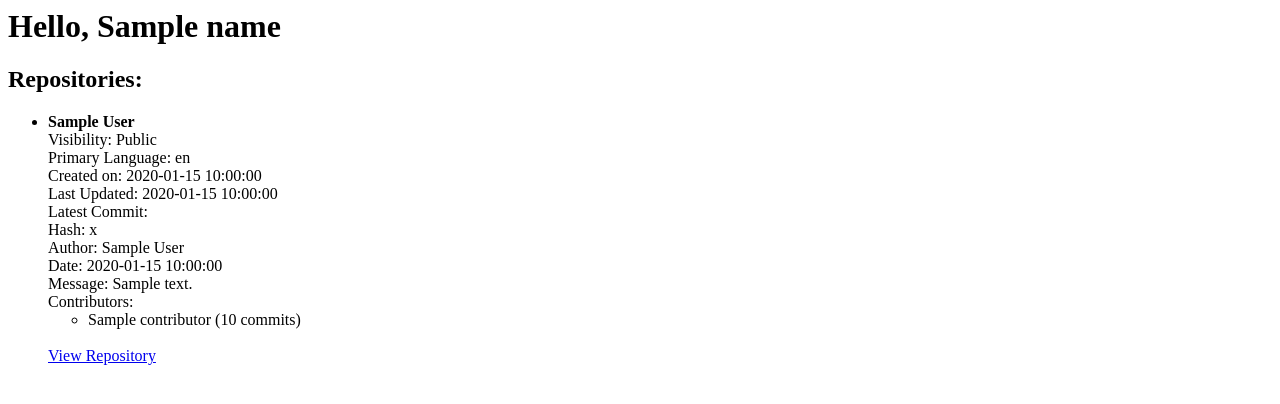
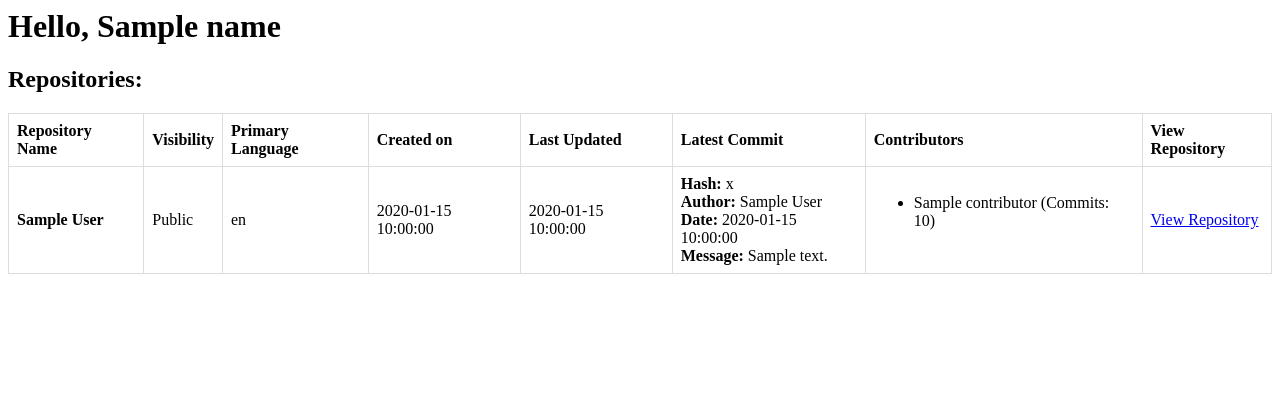
Before and after one commit to ninek-9/SSE-lab2, a Flask app: template api/templates/username.html in a window 1280 px wide. Shown: the top 404 px of the page. Run offline with Flask 3, Linux system fonts and the light colour scheme; the template is opened without the code that fills it: most values are stand-ins (such as "Sample title", 1, 10 or a date in 2020).

Commit message:
formatting into a table

```diff
--- a/api/templates/username.html
+++ b/api/templates/username.html
@@ -1,40 +1,67 @@
 <html>
   <head>
     <title>Hello</title>
+    <style>
+      table {
+	  border-collapse: collapse;
+	  width: 100%;
+      }
+      th, td {
+	  border: 1px solid #dddddd;
+	  text-align: left;
+	  padding: 8px;
+      }
+      th {
+	  backgroud-color: #f2f2f2;
+      }
+    </style>
   </head>
   <body>
     <h1>Hello, {{ name }}</h1>
     <h2>Repositories:</h2>
-    <ul>
+    <table>
+      <tr>
+	<th>Repository Name</th>
+	<th>Visibility</th>
+	<th>Primary Language</th>
+	<th>Created on</th>
+	<th>Last Updated</th>
+	<th>Latest Commit</th>
+	<th>Contributors</th>
+	<th>View Repository</th>
+      </tr>
       {% for repo in repositories %}
-        <li>
-          <strong>{{ repo.full_name }}</strong>
-              <br>Visibility: {{ 'Private' if repo.private else 'Public' }}
-          {% if repo.language %}
-              <br>Primary Language: {{ repo.language }}
+        <tr>
+          <td><strong>{{ repo.full_name }}</strong></td>
+          <td>{{ 'Private' if repo.private else 'Public' }}</td>
+          <td>{% if repo.language %}{{ repo.language }}{% else %}Not specified{% endif %}</td>
+          <td>{{ repo.created_at_formatted }}</td>
+          <td>{{ repo.updated_at_formatted }}</td>
+	  <td>
+	    {% if repo.latest_commit %}
+              <strong>Hash:</strong> {{ repo.latest_commit.hash }}<br>
+              <strong>Author:</strong> {{ repo.latest_commit.author }}<br>
+              <strong>Date:</strong> {{ repo.latest_commit.date }}<br>
+              <strong>Message:</strong> {{ repo.latest_commit.message
+              }}
 	      {% else %}
-              <br>Primary Language: Not specified
+	      No commits
               {% endif %}
-          <br>Created on: {{ repo.created_at_formatted }}
-          <br>Last Updated: {{ repo.updated_at_formatted }}
-          {% if repo.latest_commit %}
-              <br>Latest Commit:
-              <br>Hash: {{ repo.latest_commit.hash }}
-              <br>Author: {{ repo.latest_commit.author }}
-              <br>Date: {{ repo.latest_commit.date }}
-              <br>Message: {{ repo.latest_commit.message }}
-          {% endif %}
+	  </td>
+	  <td>
             {% if repo.contributors %}
-          <br>Contributors:
 	    <ul>
 	      {% for contributor in repo.contributors %}
-              <li>{{ contributor.name }} ({{ contributor.commits }} commits)</li>
+	      <li>{{ contributor.name }} (Commits: {{ contributor.commits }})</li>
             {% endfor %}
             </ul>
+	    {% else %}
+	    No contributors
 	    {% endif %}
-          <br><a href="{{ repo.html_url }}" target="_blank">View Repository</a>
-      </li>
+	    </td>
+          <td><a href="{{ repo.html_url }}" target="_blank">View Repository</a></td>
+      </tr>
     {% endfor %}
-    </ul>
+    </table>
   </body>
   </html>
```
Lines whose indentation alone changed are shown as unchanged.
